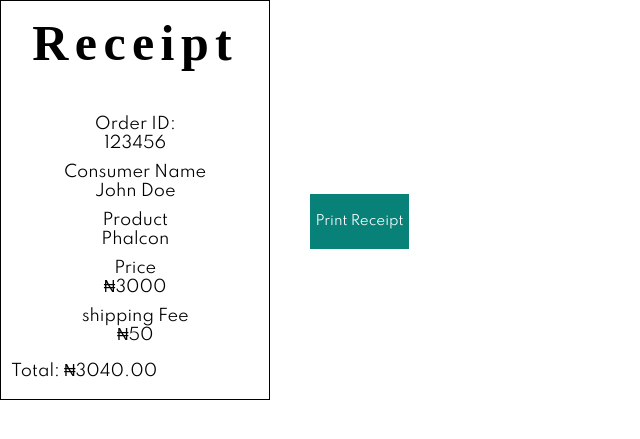
After one commit to amilas308/final_year_project, a PHP site: page /receipt.html in a window 1280 px wide. The commit adds this page. Shown: the top 439 px of the page, without its empty margins (0-640 px from the left). Run offline with PHP 8.4, Linux system fonts and the light colour scheme.

Commit message:
Night before the defence

```diff
--- a/include/header.php
+++ b/include/header.php
@@ -40,7 +40,7 @@
                             <li><a class="active1" href="index.php">Home</a></li>
                             <!-- <li><a href="shop.html">Shop</a></li> -->
                             <li><a href="./about.php">About</a></li>
-                            <li><a href="./pages/product.php" class="product-btn">Product</a></li>
+                            <!-- <li><a href="./pages/product.php" class="product-btn">Product</a></li> -->
                             <?php if(isset($user)): ?>
                                 <div class="dropdown">
                                     <button id="drop" class="dropbtn">Account</button>
--- a/include/other_header.php
+++ b/include/other_header.php
@@ -41,7 +41,7 @@
                             <li><a href="index.php">Home</a></li>
                             <!-- <li><a href="shop.html">Shop</a></li> -->
                             <li><a class="active1" href="./about.php">About</a></li>
-                            <li><a href="./pages/product.php" class="product-btn">Product</a></li>
+                            <!-- <li><a href="./pages/product.php" class="product-btn">Product</a></li> -->
                             <?php if(isset($user)): ?>
                                 <div class="dropdown">
                                     <button id="drop" class="about-dropbtn">Account</button>
--- a/main.js
+++ b/main.js
@@ -112,7 +112,7 @@ for(var i = 0; i < btnShowRemove.length; i++){
         current[0].className = current[0].className.replace("active", "");
     }
         this.className += " active";
-        alert("I am working");
+        // alert("I am working");
     });
 }
 window.addEventListener('click', appear);
--- /dev/null
+++ b/receipt.html
@@ -0,0 +1,153 @@
+<!-- <!DOCTYPE html>
+<html lang="en">
+<head>
+    <meta charset="UTF-8">
+    <meta name="viewport" content="width=device-width, initial-scale=1.0">
+    <title>Receipt</title>
+    <style>
+        body {
+            font-family: Arial, sans-serif;
+            margin: 20px;
+        }
+
+        .receipt {
+            border: 2px solid #000;
+            padding: 20px;
+            max-width: 400px;
+            margin: auto;
+        }
+
+        .header {
+            text-align: center;
+            font-size: 20px;
+            font-weight: bold;
+            margin-bottom: 10px;
+        }
+
+        .order-info {
+            margin-bottom: 15px;
+        }
+
+        .order-info span {
+            display: block;
+            margin-bottom: 5px;
+        }
+
+        .products {
+            border-collapse: collapse;
+            width: 100%;
+            margin-bottom: 15px;
+        }
+
+        .products th, .products td {
+            border: 1px solid #000;
+            padding: 8px;
+            text-align: left;
+        }
+
+        .footer {
+            text-align: right;
+            font-weight: bold;
+        }
+    </style>
+</head>
+<body>
+
+    <div class="receipt">
+        <div class="header">Receipt</div>
+
+        <div class="order-info">
+            <span>Order ID: <span id="orderID">123456</span></span>
+            <span>Customer Name: <span id="customerName">John Doe</span></span>
+        </div>
+
+        <table class="products">
+            <thead>
+                <tr>
+                    <th>Product Name</th>
+                    <th>Quantity</th>
+                    <th>Price</th>
+                </tr>
+            </thead>
+            <tbody>
+                 Product details will go here
+                <tr>
+                    <td>Product 1</td>
+                    <td>2</td>
+                    <td>&#8358;20.00</td>
+                </tr>
+                 Add more rows for additional products if needed
+            </tbody>
+        </table>
+
+        <div class="footer">Total: &#8358;40.00</div>
+    </div>
+
+</body>
+</html> -->
+<!DOCTYPE html>
+<html lang="en">
+<head>
+    <meta charset="UTF-8">
+    <meta name="viewport" content="width=device-width, initial-scale=1.0">
+    <link rel="stylesheet" href="./style.css">
+    <title>Receipt</title>
+    <style>
+        /* Your existing CSS styles here */
+    </style>
+</head>
+<body>
+
+    <div class="receipt">
+        <h1>Receipt</h1>
+        <div class="order-info">
+            <span class="shif">Order ID: <span id="orderID">123456</span></span>
+            <span class="shif">Consumer Name<span id="customerName">John Doe</span></span>
+            <span class="shif">Product<span>Phalcon</span></span>
+            <span class="shif">Price<span>&#8358;3000</span></span>
+            <span class="shif">shipping Fee<span>&#8358;50</span></span>
+        </div>
+        <!-- <div class="prod-info">
+
+
+        </div> -->
+       <!--  <table class="products">
+            <thead>
+                <tr>
+                    <th>Product Name</th>
+                    <th>Quantity</th>
+                    <th>Price</th>
+                </tr>
+            </thead>
+            <tbody>
+                Product details will go here
+                <tr>
+                    <td>Product 1</td>
+                    <td>2</td>
+                    <td>$20.00</td>
+                </tr>
+                -- Add more rows for additional products if needed --
+            </tbody>
+        </table>-->
+
+        <span>Total: &#8358;3040.00</span>
+
+        <!-- Print button -->
+        <button onclick="printReceipt()">Print Receipt</button>
+    </div>
+
+    <script>
+        function printReceipt() {
+            var printContents = document.querySelector('.receipt').innerHTML;
+            var originalContents = document.body.innerHTML;
+
+            document.body.innerHTML = printContents;
+
+            window.print();
+
+            document.body.innerHTML = printContents;
+        }
+    </script>
+
+</body>
+</html>
--- a/style.css
+++ b/style.css
@@ -1071,23 +1071,24 @@ div.about-navbar1 div.about-heading{
     margin-left: 200px;
     /* justify-content: space-between; */
 }
-.viewproduct .viewdetail .purchase-cart button{
+.viewproduct .viewdetail .purchase-cart input[type="submit"]{
     padding: 15px;
     cursor: pointer;
     border-radius: 35px;
     font-size: 19px;
     background-color: #088178;
     outline: none;
+    color: #fff;
     border: #088178 1px solid;
 }
-.viewproduct .viewdetail .purchase-cart button:hover{
+.viewproduct .viewdetail .purchase-cart input[type="submit"]:hover{
     box-shadow: 4px 4px 8px 4px rgba(10, 9, 9, 0.02);
     opacity: .7;
 }
-.viewproduct .viewdetail .purchase-cart button a{
+/* .viewproduct .viewdetail .purchase-cart button a{
     text-decoration: none;
     color: #fff;
-}
+} */
 .viewproduct .viewdetail .purchase-cart button:first-child{
     padding: 15px 75px;
 }
@@ -1268,6 +1269,56 @@ div.about-navbar1 div.about-heading{
     padding: 15px 9px;
 }
 /* --------------------for order  end---------------------- */
+/* --------------------receipt---------------------- */
+.receipt{
+    position: absolute;
+    /* top: 50%; */
+    /* left: 50%; */
+    /* transform: translate(-50%, -50%); */
+    background-color: #fff;
+    padding: 10px;
+    height: 400px;
+    border: 1px solid #000;
+}
+.receipt button{
+    position: relative;
+    left: 60%;
+    top: -40%;
+    padding: 20px 5px;
+    cursor: pointer;
+    background-color: #088178;
+    color: #fff;
+    outline: none;
+    border: none;
+    transition: all 400ms ease-out;
+}
+.receipt button:hover{
+    opacity: .7;
+}
+.receipt h1{
+    text-align: center;
+    letter-spacing: .4rem;
+    font-family: 'Times New Roman';
+    color: #000;
+}
+.receipt .order-info{
+    display: flex;
+    margin-top: 30px;
+    text-align: center;
+    flex-direction: column;
+}
+.shif{
+    display: flex;
+    margin-top: 10px;
+    flex-direction: column;
+    text-align: center;
+}
+.receipt .prod-info{
+    display: flex;
+    flex-direction: column;
+    text-align: center;
+}
+/* --------------------receipt  end---------------------- */
 /* view product */
 /* About page styling end */
 @media (max-width: 1086px){
```
Also changed, not shown: 2 other files.
